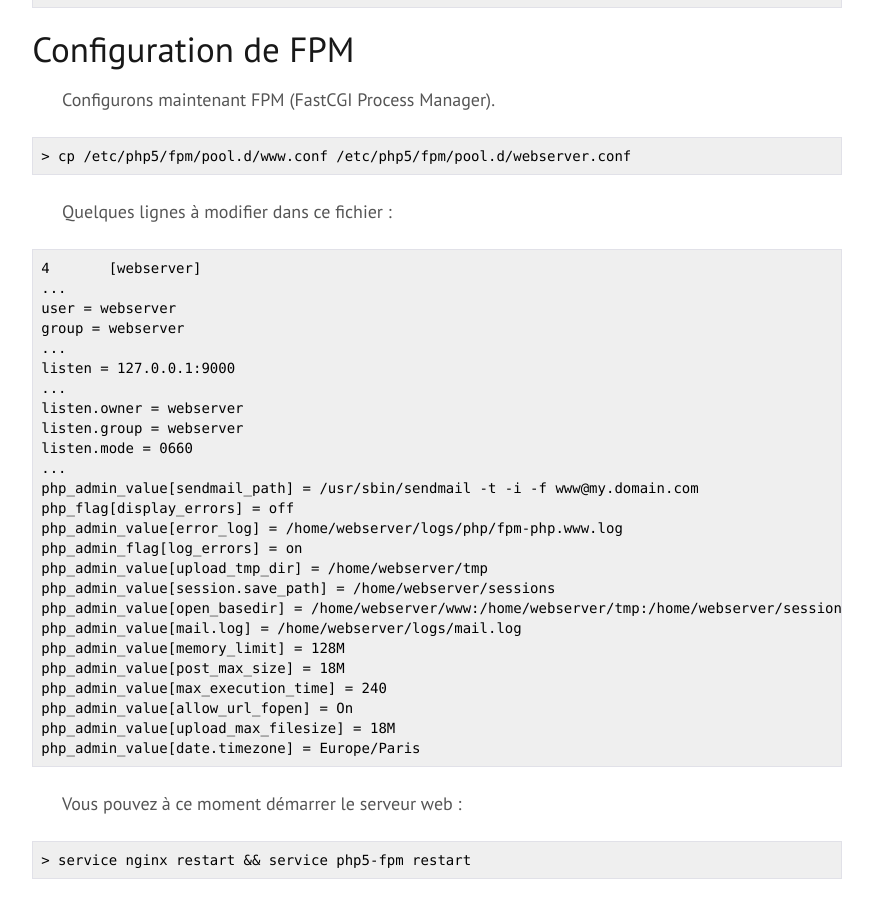
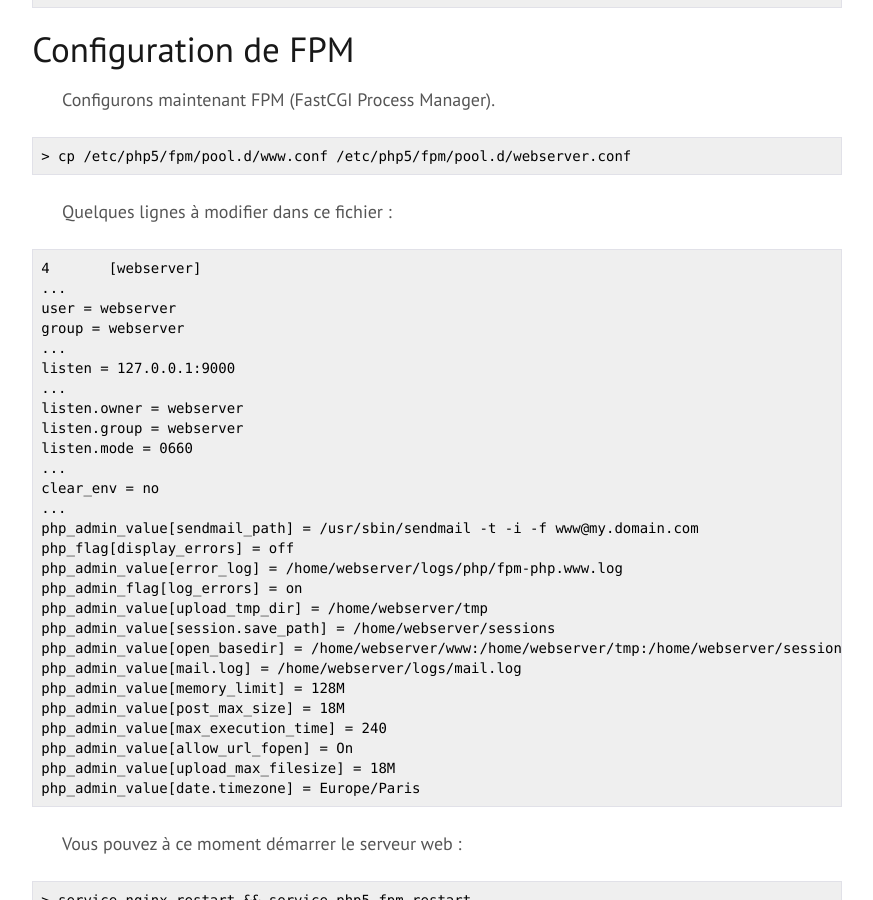
Before and after one commit to EtienneM/EtienneM.github.io, a Jekyll site: the page built from _posts/2014-11-14-nginx.md, in a window 1280 px wide and 900 px high, scrolled down 937 px. Shown: the whole window, without its empty margins (203-1076 px from the left). Built offline with Jekyll 4.4.1, drawn with Linux system fonts in a browser that asks for light colours.

Commit message:
Improve Nginx conf

```diff
--- a/_posts/2014-11-14-nginx.md
+++ b/_posts/2014-11-14-nginx.md
@@ -38,6 +38,8 @@ Quelques lignes à modifier dans ce fichier&nbsp;:
 	listen.owner = webserver
 	listen.group = webserver
 	listen.mode = 0660
+	...
+	clear_env = no
 	...
 	php_admin_value[sendmail_path] = /usr/sbin/sendmail -t -i -f www@my.domain.com
 	php_flag[display_errors] = off
```
